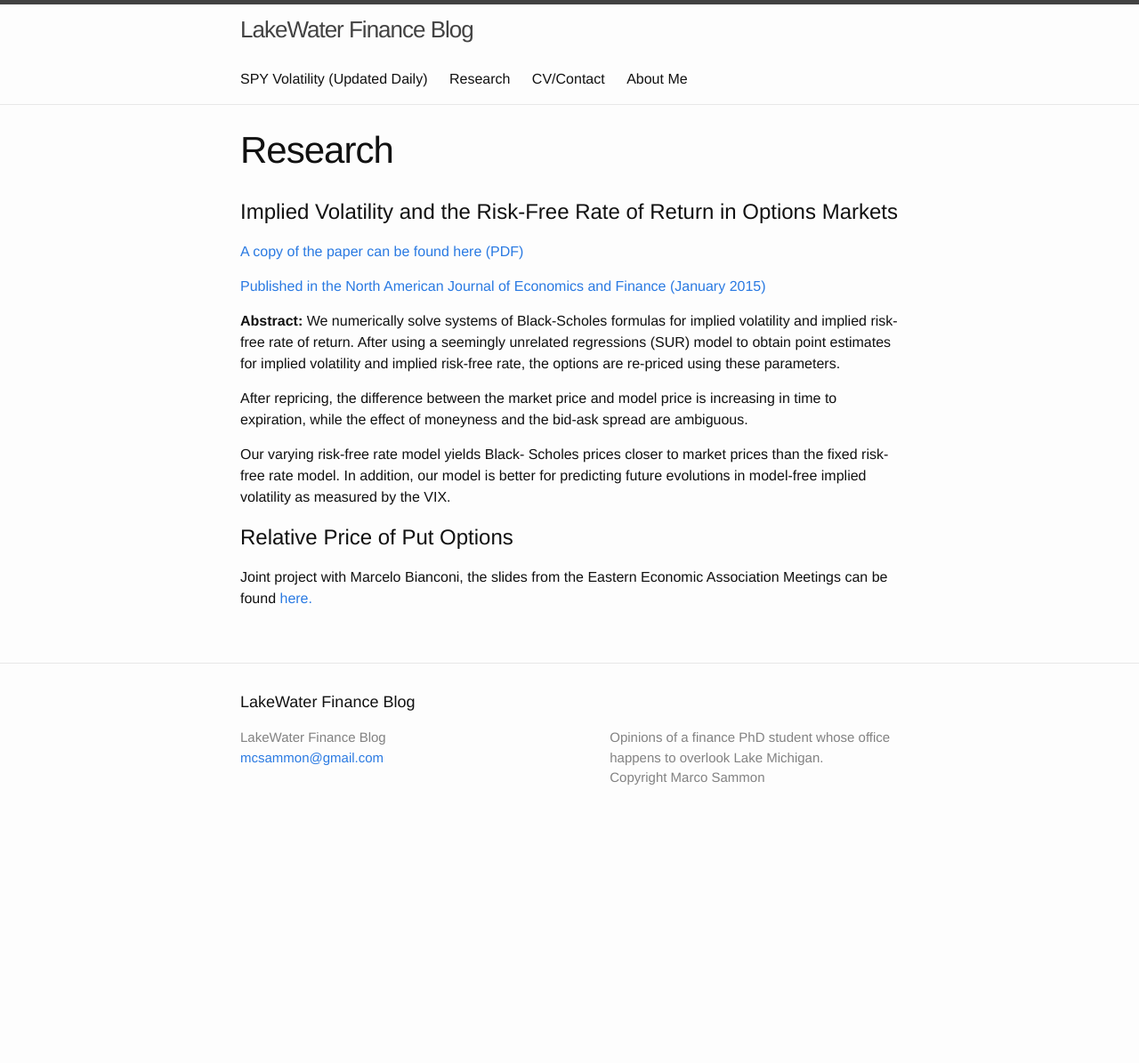
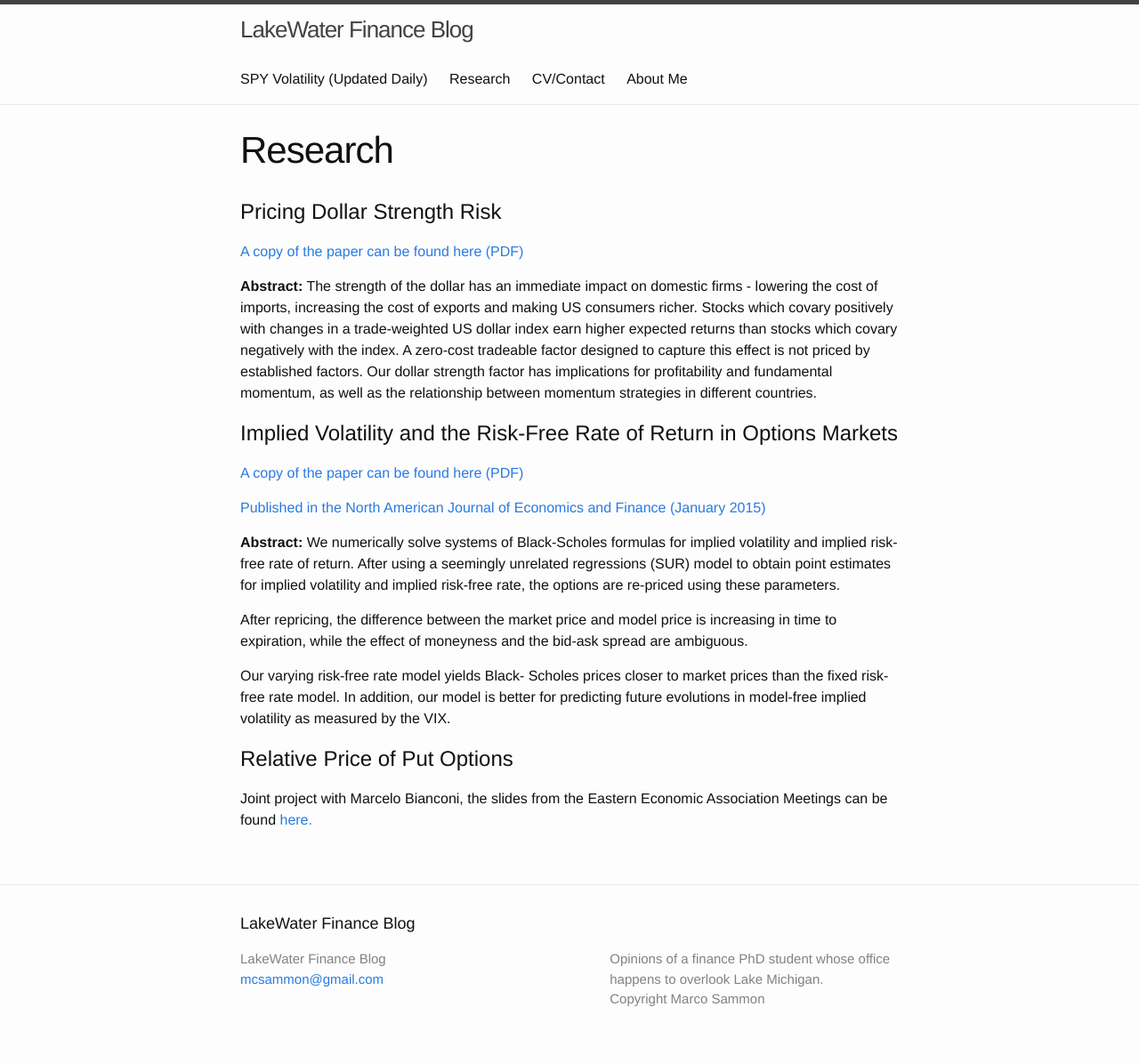
Before and after one commit to mcsammon/mcsammon.github.io, a Jekyll site: the page built from research.md, in a window 1280 px wide. Shown: the whole page at 89% size. Built offline with Jekyll 4.4.1, drawn with Linux system fonts in a browser that asks for light colours; comment, search, counter and statistics services are not loaded; before the commit the page ends 946 px from its top, so only the background shows below that.

Commit message:
add new paper

```diff
--- a/research.md
+++ b/research.md
@@ -4,6 +4,14 @@ title: Research
 permalink: /research/
 order: 2
 ---
+# Pricing Dollar Strength Risk
+<p>
+  <a href="/images/Dollar Exposure MB MS.pdf" target="_blank">
+    A copy of the paper can be found here (PDF)
+  </a>
+</p>
+**Abstract:** The strength of the dollar has an immediate impact on domestic firms - lowering the cost of imports, increasing the cost of exports and making US consumers richer.  Stocks which covary positively with changes in a trade-weighted US dollar index earn higher expected returns than stocks which covary negatively with the index. A zero-cost tradeable factor designed to capture this effect is not priced by established factors.  Our dollar strength factor has implications for profitability and fundamental momentum, as well as the relationship between momentum strategies in different countries.
+
 # Implied Volatility and the Risk-Free Rate of Return in Options Markets
 
 <p>
```
Also changed, not shown: 1 other file.
